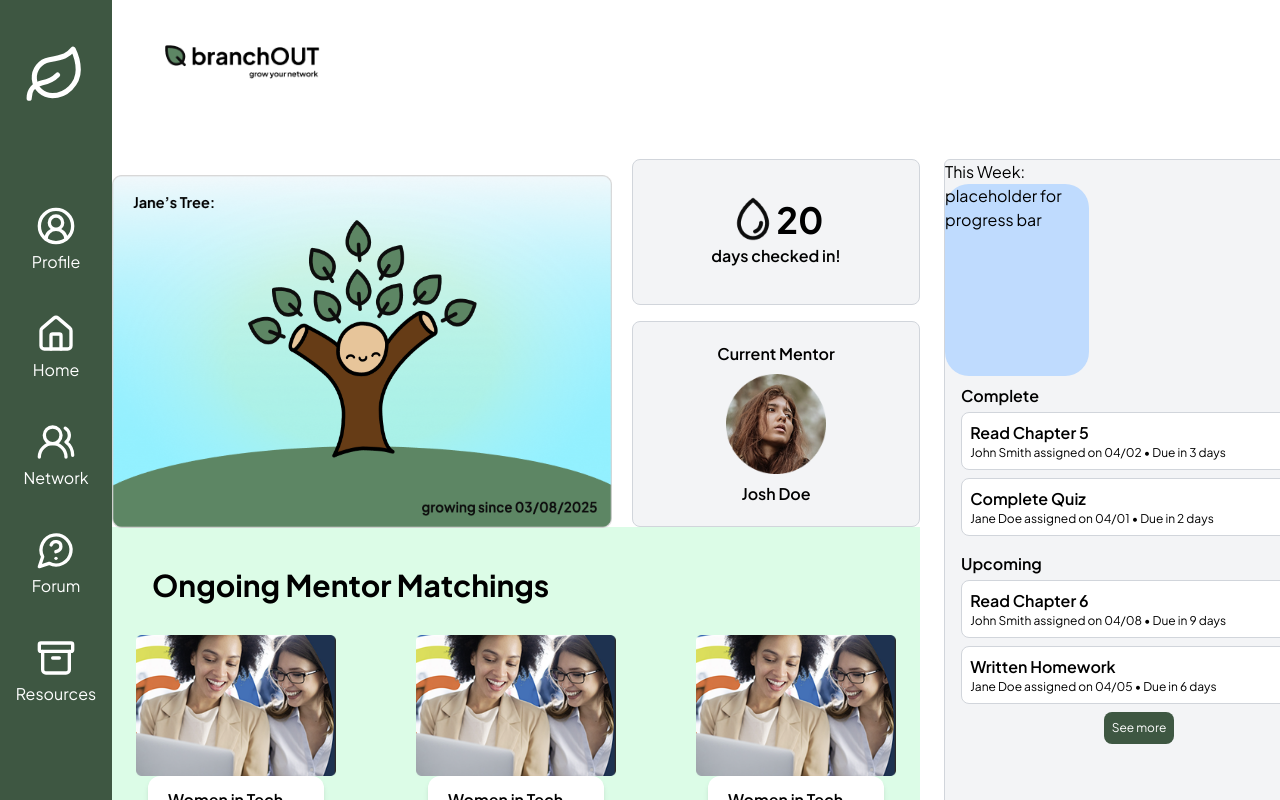
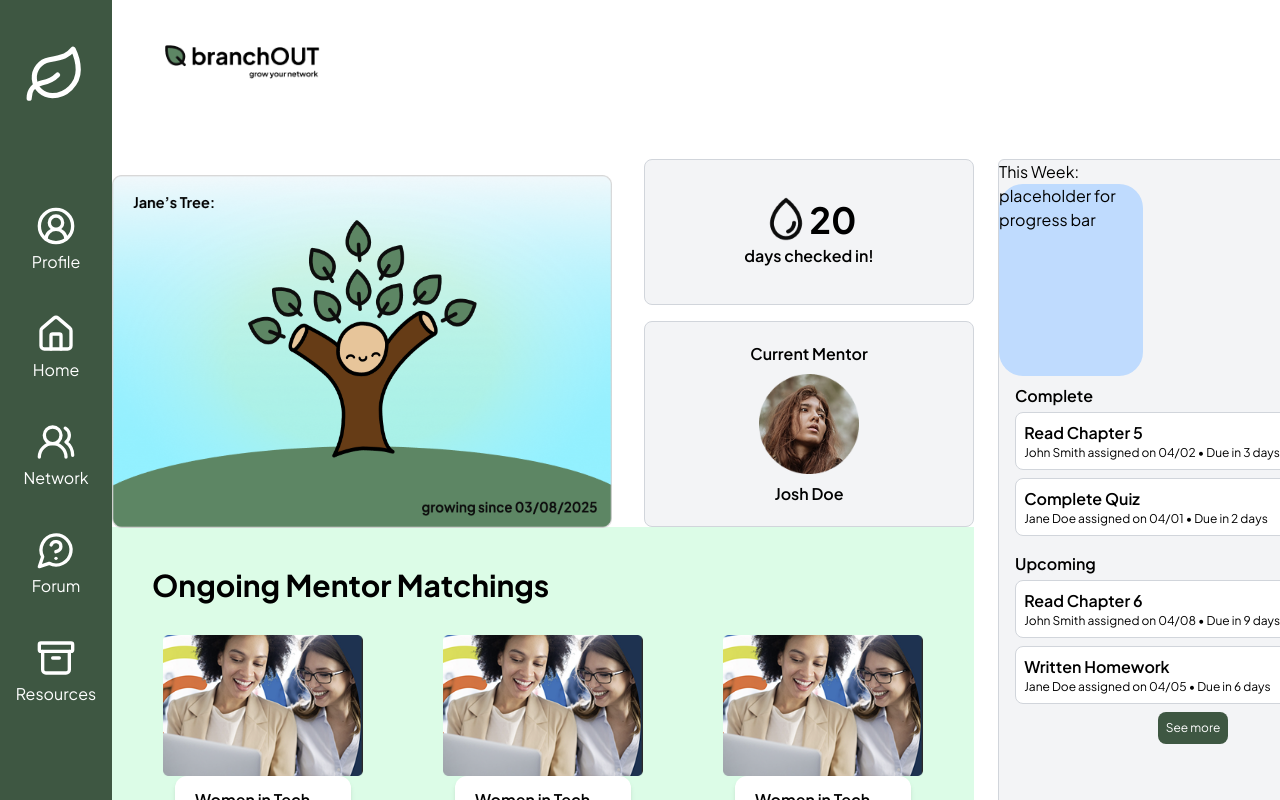
Before and after one commit to heartybp/BranchOut, a React (Vite) app in the folder client/: page /home in a window 1280 px wide. Built offline with nearby package versions, Linux system fonts and the light colour scheme.

Commit message:
adjusted the gap between the containers to match the figma design

```diff
--- a/client/src/Home.jsx
+++ b/client/src/Home.jsx
@@ -57,7 +57,7 @@ const Home = () => {
 
             <div className="bg-white justify-center w-[940px] flex-row ">
               {/* tree, checked in, + mentor */}
-              <div className="flex justify-center gap-x-5 items-end">
+              <div className="flex justify-center gap-x-8 items-end">
                 {/* jane's tree */}
                 <div className="relative w-[500px] h-[352px] flex-shrink-0">
                   <img src={Tree} alt="" className="absolute w-[500px] h-[353px]"/>
@@ -65,7 +65,7 @@ const Home = () => {
                   <img src={GrowingSinceText} alt="" className="absolute w-[175px] h-[15px]" style={{bottom: "3%", right: "3%"}}/>
                 </div>
 
-                <div className="flex flex-col justify-between w-72">
+                <div className="flex flex-col justify-between w-[330px]">
                   <div className="flex flex-col bg-gray-100 p-9 rounded-lg border border-gray-300 items-center justify-center mb-4">
                     <div className="flex items-center gap-0.01">
                     {/* Icon */}
```
